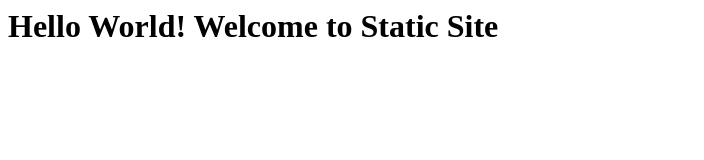
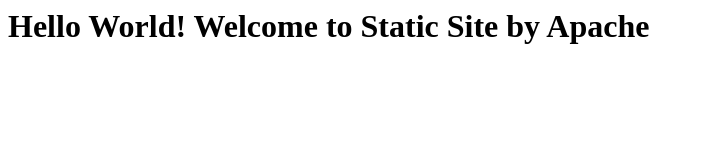
Before and after one commit to rs-digiO/APPs, a plain HTML site: page Apache/index.html in a window 1280 px wide. Shown: the whole page, without its empty margins (0-704 px from the left). Drawn offline with Linux system fonts and the light colour scheme.

Commit message:
Update index.html

```diff
--- a/Apache/index.html
+++ b/Apache/index.html
@@ -1 +1 @@
-<h1>Hello World! Welcome to Static Site</h1>
+<h1>Hello World! Welcome to Static Site by Apache</h1>
```
